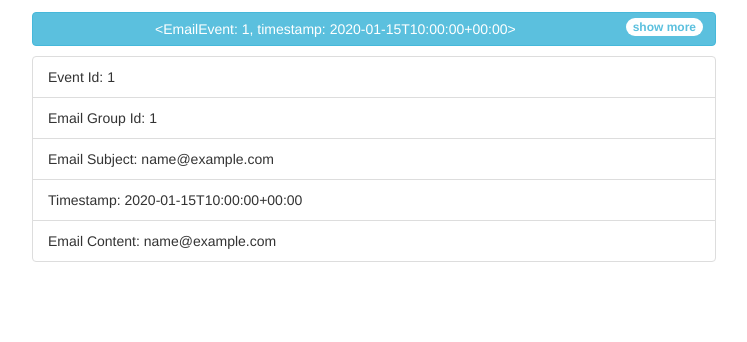
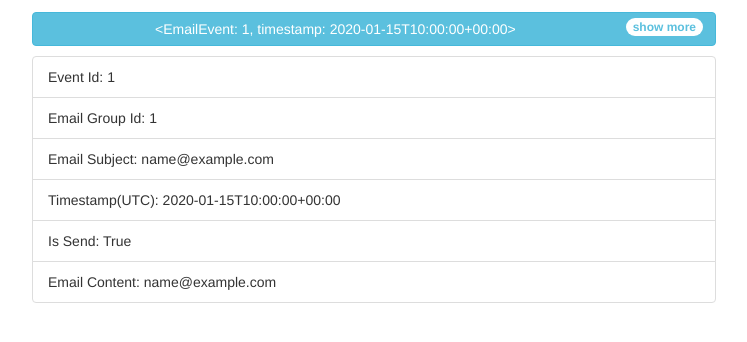
Before and after one commit to Mellcap/MailSender, a Flask app: page /forms/get_emails in a window 1280 px wide, after a click that opens the changed part. Shown: the part 250-592 px from the top of the page, without its empty margins (266-1013 px from the left). Run offline with Flask 2, Linux system fonts and the light colour scheme; tables that the repository leaves empty hold one stand-in row (values such as "Sample post"); some libraries are stand-ins or nearby versions.

Commit message:
[FIX] - Add email environment

```diff
--- a/app/templates/email_events.html
+++ b/app/templates/email_events.html
@@ -37,7 +37,8 @@
                         <li class="list-group-item">Event Id: {{ emailEvent.id }}</li>
                         <li class="list-group-item">Email Group Id: {{ emailEvent.email_group_id }}</li>
                         <li class="list-group-item">Email Subject: {{ emailEvent.email_subject }}</li>
-                        <li class="list-group-item">Timestamp: {{ emailEvent.timestamp }}</li>
+                        <li class="list-group-item">Timestamp(UTC): {{ emailEvent.timestamp }}</li>
+                        <li class="list-group-item">Is Send: {{ emailEvent.is_send }}</li>
                         <li class="list-group-item">Email Content: {{ emailEvent.email_content }}</li>
                       </ul>
                 </div>
--- a/docker-compose.yml
+++ b/docker-compose.yml
@@ -21,6 +21,8 @@ services:
       JUBLIA_CONFIG: production
       DATABASE_URL: mysql://root:jublia@db:3306/jublia_test
       # Set your mail config
+      MAIL_SERVER: your_email_server
+      MAIL_PORT: your_email_port
       MAIL_USERNAME: your_email_username
       MAIL_PASSWORD: your_email_password
       MAIL_DEFAULT_SENDER: your_email_address
@@ -44,6 +46,8 @@ services:
       JUBLIA_CONFIG: production
       DATABASE_URL: mysql://root:jublia@db:3306/jublia_test
       # Set your mail config
+      MAIL_SERVER: your_email_server
+      MAIL_PORT: your_email_port
       MAIL_USERNAME: your_email_username
       MAIL_PASSWORD: your_email_password
       MAIL_DEFAULT_SENDER: your_email_address
```
